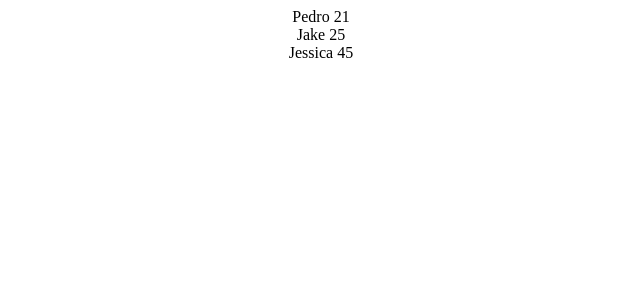
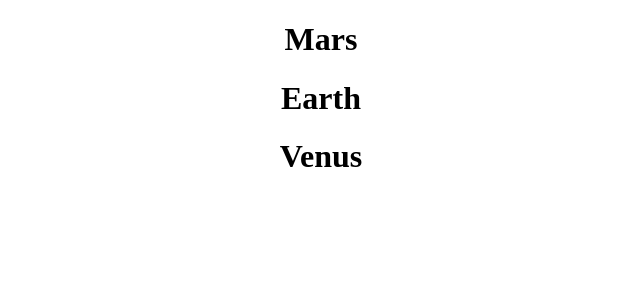
Before and after one commit to hema-alapati/react-pedrotech, a React (Create React App) app: page / in a window 1280 px wide. Shown: the top 300 px of the page, without its empty margins (319-959 px from the left). Built offline with nearby package versions, Linux system fonts and the light colour scheme.

Commit message:
planets exercise

```diff
--- a/src/App.js
+++ b/src/App.js
@@ -1,27 +1,22 @@
 import './App.css';
 
 function App() {
-  const users = [
-    {name: "Pedro", age:21},
-    {name:"Jake", age: 25},
-    {name:"Jessica", age:45},
+  const planets = [
+    {name:"Mars", isGasPlanet:false },
+    {name:"Earth", isGasPlanet:false },
+    {name:"Jupiter", isGasPlanet:true },
+    {name:"Venus", isGasPlanet:false },
+    {name:"Neptune", isGasPlanet:true },
+    {name:"Uranus", isGasPlanet:true },
   ];
 
   return(
     <div className="App">
-      {users.map((user,key) => {
-          return <User name={user.name} age={user.age} /> ;
-      })}
+      {planets.map((planet,key) => !planet.isGasPlanet && <h1> {planet.name} </h1>
+      )}
     </div>
   );
+
 }
 
-const User = (props) =>{
-  return(
-    <div>
-      {props.name} {props.age}
-    </div>
-  );
-};
-
 export default App;
```
